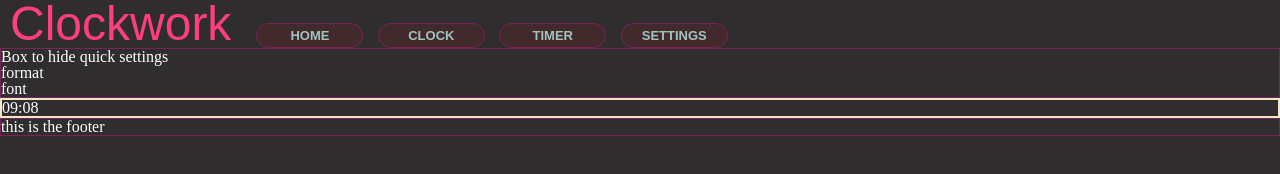
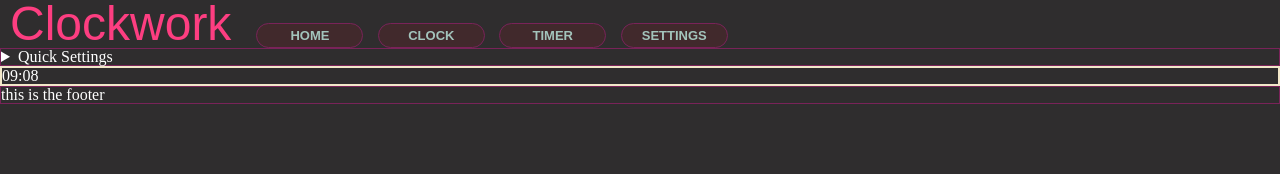
Before and after one commit to koi-as/clockwork, a plain HTML site: page index.html in a window 1280 px wide. Drawn offline with Linux system fonts and the light colour scheme.

Commit message:
added details element to give idea of aside function. last commit for today

```diff
--- a/index.html
+++ b/index.html
@@ -25,9 +25,14 @@
   </header>
 
   <aside>
-    Box to hide quick settings<br>
-    format<br>
-    font<br>
+    <details>
+      <summary>Quick Settings</summary>
+      <ul>
+        <li>Change Time Format [12hr/24hr]</li>
+        <li>Change Date Format [dd/mm/yy]</li>
+        <li>Change Font [helvetica/tnr]</li>
+      </ul>
+    </details>
   </aside>
 
   <!-- Display clock here -->
```
